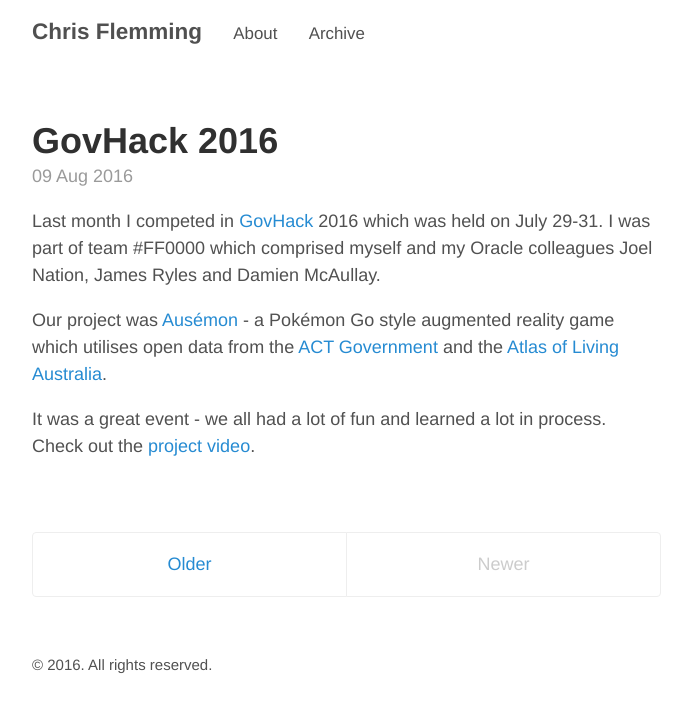
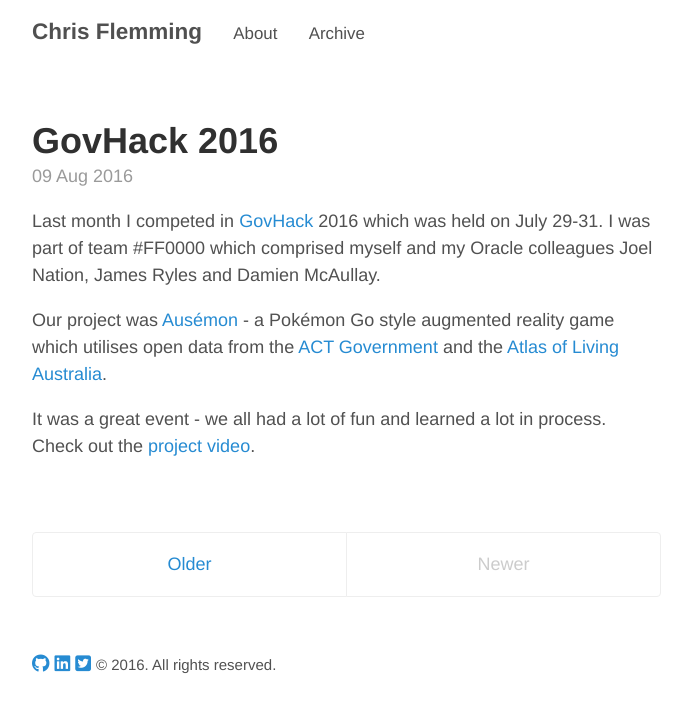
Before and after one commit to chrisflemming/chrisflemming.github.io, a Jekyll site: the page built from index.html, in a window 1280 px wide. Shown: the top 712 px of the page, without its empty margins (293-985 px from the left). Built offline with Jekyll 4.4.1, drawn with Linux system fonts in a browser that asks for light colours; nearby versions of some CDN libraries; the list of posts is cut into pages by our own code.

Commit message:
Add social media buttons using font awesome

```diff
--- a/_includes/head.html
+++ b/_includes/head.html
@@ -32,4 +32,6 @@
 	  ga('create', 'UA-83924280-1', 'auto');
 	  ga('send', 'pageview');
   </script>
+
+  <script src="https://use.fontawesome.com/bb1636f1c5.js"></script>
 </head>
--- a/_layouts/default.html
+++ b/_layouts/default.html
@@ -22,6 +22,9 @@
       </main>
 
       <footer class="footer">
+        <a href="https://github.com/chrisflemming"><i class="fa fa-github" aria-hidden="true"></i></a>
+        <a href="https://au.linkedin.com/pub/chris-flemming/a/58a/653"><i class="fa fa-linkedin-square" aria-hidden="true"></i></a>
+        <a href="https://twitter.com/chris_flemming"><i class="fa fa-twitter-square" aria-hidden="true"></i></i></a>
         <small>
           &copy; <time datetime="{{ site.time | date_to_xmlschema }}">{{ site.time | date: '%Y' }}</time>. All rights reserved.
         </small>
```
